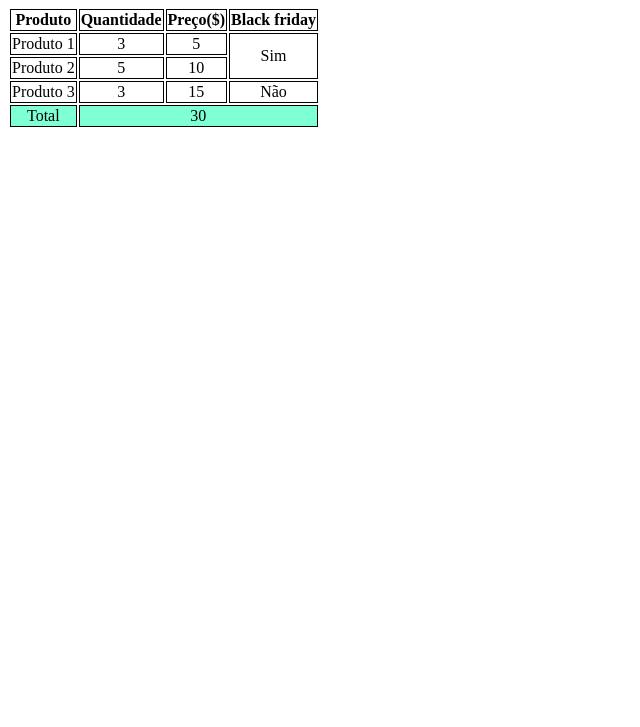
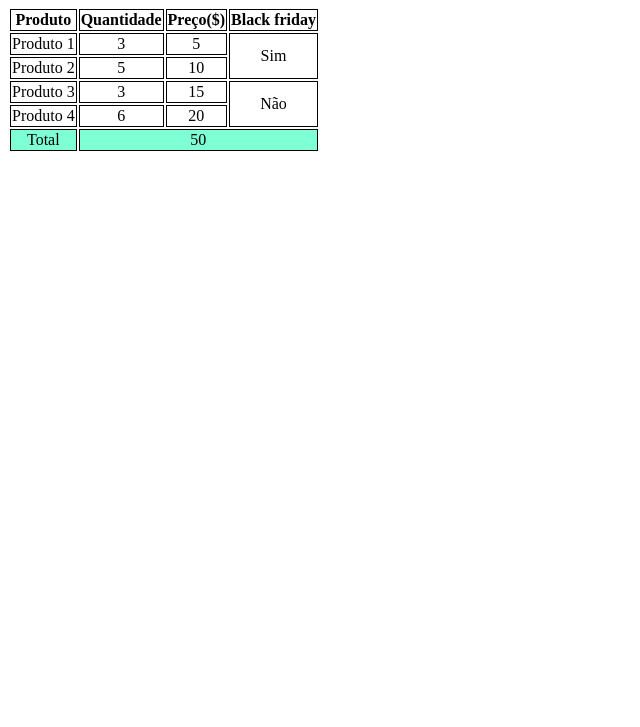
Before and after one commit to jaquesaurelio2/aula-tabela, a plain HTML site: page index.html in a window 1280 px wide. Shown: the part 73-800 px from the top of the page, without its empty margins (0-640 px from the left). Drawn offline with Linux system fonts and the light colour scheme.

Commit message:
Criado produto 4 e alterado total de 30 para 50

```diff
--- a/index.html
+++ b/index.html
@@ -49,11 +49,16 @@
                     <td>15</td>
                     <td rowspan="2">Não</td>
                 </tr>
+                <tr>
+                    <td>Produto 4</td>
+                    <td>6</td>
+                    <td>20</td>
+                </tr>
             </tbody>
             <tfoot>
                 <tr>
                     <td>Total</td>
-                    <td colspan="3">30</td>
+                    <td colspan="3">50</td>
                 </tr>
             </tfoot>
         </table>
```
